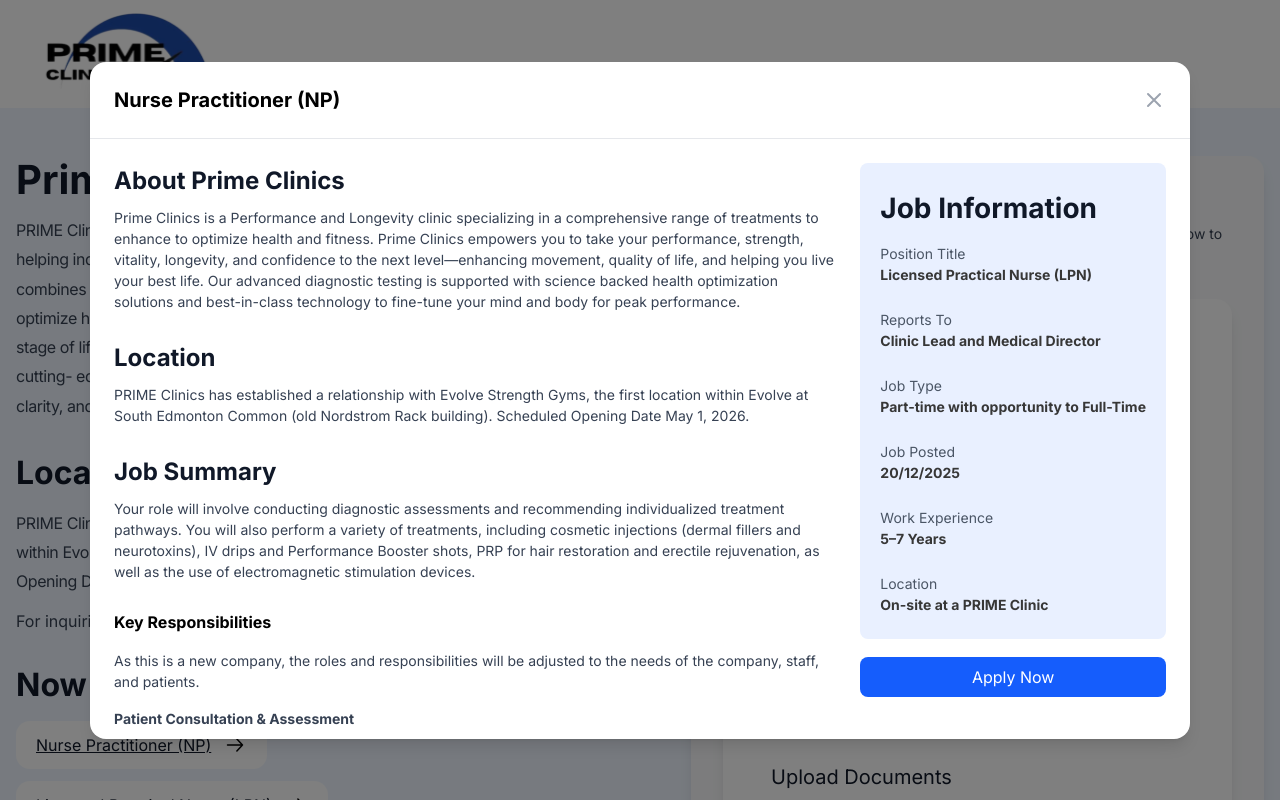
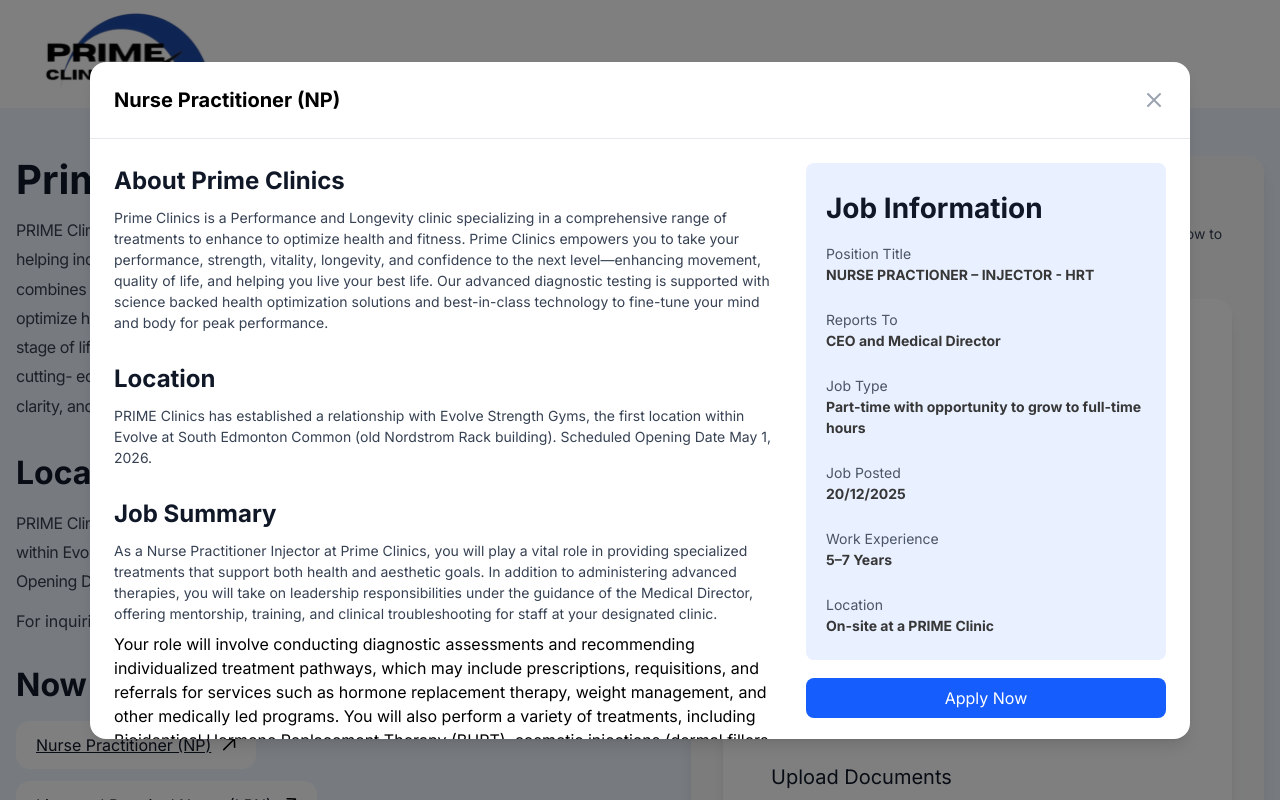
Before and after one commit to Cosmo-US-LLC/prime-clinics, a React (Vite) app: page / in a window 1280 px wide. Both pictures are taken after a click on the element "Nurse Practitioner (NP)". Shown: the top 800 px of the page. Built offline with nearby package versions, Linux system fonts and the light colour scheme.

Commit message:
ui updated

```diff
--- a/src/assets/svgs/HearingPage/ArrowSvg.jsx
+++ b/src/assets/svgs/HearingPage/ArrowSvg.jsx
@@ -2,21 +2,9 @@
 
 const ArrowSvg = () => {
   return (
-    <svg
-      xmlns="http://www.w3.org/2000/svg"
-      width="24"
-      height="24"
-      viewBox="0 0 24 24"
-      fill="none"
-    >
-      <path
-        d="M4.5 12L19.5 12M19.5 12L13.875 6M19.5 12L13.875 18"
-        stroke="black"
-        strokeWidth="1.5"
-        strokeLinecap="round"
-        strokeLinejoin="round"
-      />
-    </svg>
+  <svg xmlns="http://www.w3.org/2000/svg" width="13" height="13" viewBox="0 0 13 13" fill="none">
+  <path d="M0.750296 11.6218L11.3569 1.01522M11.3569 1.01522L3.13678 0.750058M11.3569 1.01522L11.6221 9.23534" stroke="black" strokeWidth="1.5" strokeLinecap="round" strokeLinejoin="round"/>
+</svg>
   );
 };
 
--- a/src/components/ApplicationPage/NursePractitionerModal.jsx
+++ b/src/components/ApplicationPage/NursePractitionerModal.jsx
@@ -1,21 +1,22 @@
-import React from 'react'
-import Modal from '../ui/Modal';
+import React from "react";
+import Modal from "../ui/Modal";
 
 const responsibilities = [
   {
     title: "Patient Consultation & Assessment",
     items: [
-      "Conduct comprehensive consultations, assessing client needs, goals, and medical history to design personalized treatment plans.",
+      "Conduct comprehensive consultations, assessing client needs, goals, and medical history to design personalised treatment plans.",
       "Educate clients on treatment options, expected results, and appropriate post-treatment care.",
+      "Advise on optimal treatment protocols for hormone therapy, sexual health, weight management programmes, hair restoration, and facial aesthetics.",
       "Recommend home maintenance protocols.",
     ],
   },
   {
     title: "Performance and Wellness Treatments",
     items: [
-      "Diagnostics: DXA, MVO2, BMR, Biomarker Testing",
-      "Injections: Dermal Fillers (face and erectile), Neuromodulators, PRP (hair restoration, joints), IV Drip, Booster Shots",
-      "BTL Devices: Emculpt, Emsella, Exomind",
+      "Diagnostics: DXA, MVO2, BMR, biomarker testing.",
+      "Prescriptions, requisitions, and referrals: hormone, peptide, blood, and urine.",
+      "Injections: dermal fillers (face and erectile), neuromodulators, PRP (hair restoration and joints), IV drip, and booster shots.",
     ],
   },
   {
@@ -39,7 +40,8 @@
     items: [
       "Work closely with other clinic professionals to provide coordinated and comprehensive care.",
       "Participate in ongoing training, quality improvement initiatives, and team meetings.",
-      "Contribute to a positive, patient-centered clinic culture that prioritizes high standards of care.",
+      "Contribute to a positive, patient-centred clinic culture that prioritises high standards of care.",
+      "Provide day-to-day clinical leadership and support for LPNs and nursing staff.",
     ],
   },
 ];
@@ -48,10 +50,10 @@
   {
     title: "Qualifications",
     items: [
-      "Licensed: Licensed Practical Nurse (LPN) license and certification for province with prescriptive authority.",
-      "Experience: Minimum of 1–2 years of experience in cosmetic injections.",
+      "Licensed: Valid Nurse Practitioner (NP) licence and certification for the province with prescriptive authority.",
+      "Experience: Minimum of 1–2 years of experience in hormone replacement therapy and cosmetic injections.",
       "Skills: Strong clinical assessment skills, and a commitment to patient safety and satisfaction.",
-      "Personality: Interest in Health and Wellness, professional, and skilled at building trust and rapport with patients.",
+      "Leadership: Medical Director for LPNs, with a passion for the performance and longevity industry.",
     ],
   },
   {
@@ -65,18 +67,19 @@
   },
 ];
 
+
 const jobMeta = [
   {
     label: "Position Title",
-    value: "Licensed Practical Nurse (LPN)",
+    value: "NURSE PRACTIONER – INJECTOR - HRT",
   },
   {
     label: "Reports To",
-    value: "Clinic Lead and Medical Director",
+    value: "CEO and Medical Director",
   },
   {
     label: "Job Type",
-    value: "Part-time with opportunity to Full-Time",
+    value: "Part-time with opportunity to grow to full-time hours",
   },
   {
     label: "Job Posted",
@@ -92,15 +95,22 @@
   },
 ];
 
-const NursePractitionerModal = ({showNpModal , setShowNpModal , onSelectPosition}) => {
+const NursePractitionerModal = ({
+  showNpModal,
+  setShowNpModal,
+  onSelectPosition,
+}) => {
   return (
     <Modal
       isOpen={showNpModal}
-        onClose={() => setShowNpModal(false)}
+      onClose={() => {
+        // onSelectPosition("nurse_practitioner");
+        setShowNpModal(false);
+      }}
       title="Nurse Practitioner (NP)"
     >
       <div className=" flex md:flex-row-reverse flex-col gap-[20px] ">
-        <div className="">
+        <div className="max-w-[360px]">
           <div className="space-y-[14px] md:py-[24px] md:bg-[#E9F0FF] rounded-lg md:px-[20px]">
             <h4 className="text-[28px] font-bold text-[#101828]">
               Job Information
@@ -108,7 +118,9 @@
             <div className="space-y-6">
               {jobMeta.map((item, index) => (
                 <div key={index}>
-                <p className="md:text-[14px] text-[13px] text-[#4A5565]">{item.label}</p>
+                  <p className="md:text-[14px] text-[13px] text-[#4A5565]">
+                    {item.label}
+                  </p>
                   <p className="md:text-[14px] text-[13px] font-semibold text-[#373737]">
                     {item.value}
                   </p>
@@ -118,7 +130,7 @@
           </div>
           <button
             onClick={() => {
-                onSelectPosition("licensed_practical_nurse");
+              onSelectPosition("nurse_practitioner");
               setShowNpModal(false);
             }}
             className="bg-[#155DFC] text-white py-2 px-4 rounded-lg block mt-[18px] w-full max-md:hidden"
@@ -144,7 +156,9 @@
             </p>
           </div>
           <div className="space-y-2">
-            <h4 className="md:text-[24px] text-[22px] font-bold text-[#101828]">Location</h4>
+            <h4 className="md:text-[24px] text-[22px] font-bold text-[#101828]">
+              Location
+            </h4>
             <p className="text-[#364153] md:text-[14px] text-[13px]">
               PRIME Clinics has established a relationship with Evolve Strength
               Gyms, the first location within Evolve at South Edmonton Common
@@ -156,13 +170,9 @@
               Job Summary
             </h4>
             <p className="text-[#364153] md:text-[14px] text-[13px]">
-              Your role will involve conducting diagnostic assessments and
-              recommending individualized treatment pathways. You will also
-              perform a variety of treatments, including cosmetic injections
-              (dermal fillers and neurotoxins), IV drips and Performance Booster
-              shots, PRP for hair restoration and erectile rejuvenation, as well
-              as the use of electromagnetic stimulation devices.
+             As a Nurse Practitioner Injector at Prime Clinics, you will play a vital role in providing specialized treatments that support both health and aesthetic goals. In addition to administering advanced therapies, you will take on leadership responsibilities under the guidance of the Medical Director, offering mentorship, training, and clinical troubleshooting for staff at your designated clinic.
             </p>
+            <p>Your role will involve conducting diagnostic assessments and recommending individualized treatment pathways, which may include prescriptions, requisitions, and referrals for services such as hormone replacement therapy, weight management, and other medically led programs. You will also perform a variety of treatments, including Bioidentical Hormone Replacement Therapy (BHRT), cosmetic injections (dermal fillers and neurotoxins), IV drips and Performance Booster shots, PRP for hair restoration and erectile rejuvenation, as well as the use of electromagnetic stimulation devices.</p>
           </div>
 
           <div className="space-y-4">
@@ -210,7 +220,7 @@
                 If you are a skilled Licensed Practical Nurse – Cosmetic
                 Injector with a passion for optimized health and aesthetic
                 medicine, we invite you to join our team at Prime Clinics and
-                help our clients achieve their performance and longevity goals.
+                help our clients achieve their performance and wellness goals.
               </p>
               <p className="text-[#364153] md:text-[14px] text-[13px]">
                 Please submit your resume and cover letter detailing your
@@ -231,7 +241,7 @@
           <div className="flex gap-3 mt-6">
             <button
               onClick={() => {
-                onSelectPosition("licensed_practical_nurse");
+                onSelectPosition("nurse_practitioner");
                 setShowNpModal(false);
               }}
               className="bg-[#155DFC] text-white py-2 px-4 rounded-lg"
@@ -248,10 +258,10 @@
         </div>
       </div>
     </Modal>
-  )
-}
+  );
+};
 
-export default NursePractitionerModal
+export default NursePractitionerModal;
 
 //   <div className="flex gap-3 mt-6">
 //     <button
```
Lines whose indentation alone changed are shown as unchanged.
